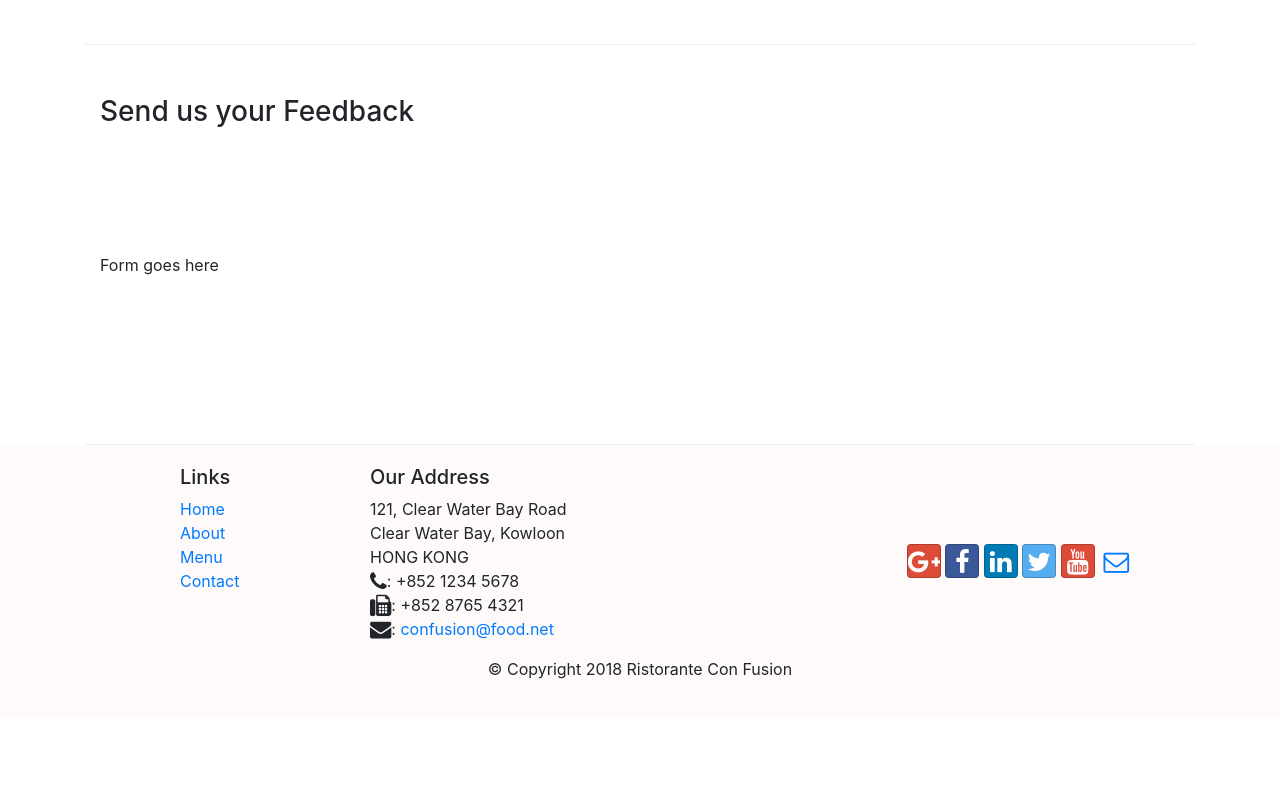
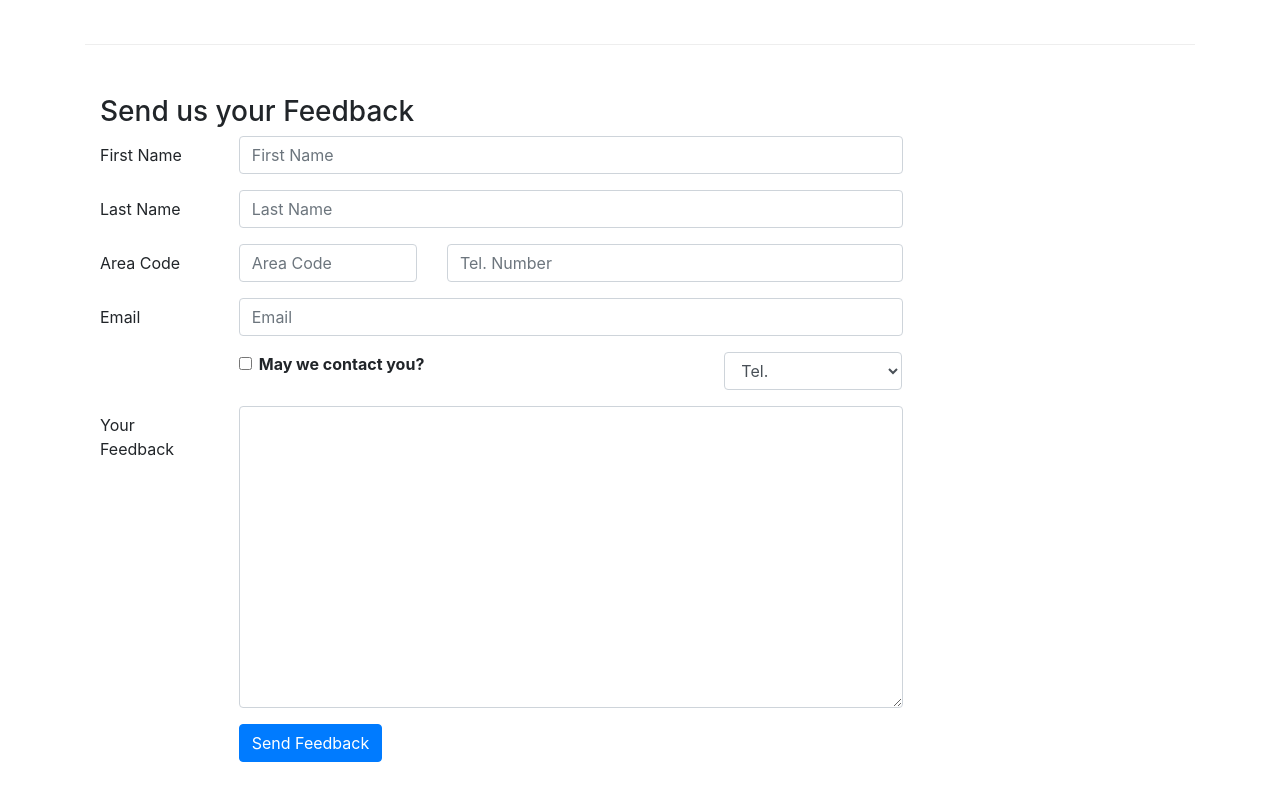
Before and after one commit to arch1baald/course-bootstrap, a website: page Bootstrap4/conFusion/contactus.html in a window 1280 px wide. Shown: the part 820-1620 px from the top of the page. Before the commit the page ends 1537 px from the top, so only its background shows below. Drawn offline with nearby package versions, Linux system fonts and the light colour scheme.

Commit message:
Feedback Forms: https://www.coursera.org/learn/bootstrap-4/lecture/ex6lF/exercise-video-forms

```diff
--- a/Bootstrap4/conFusion/contactus.html
+++ b/Bootstrap4/conFusion/contactus.html
@@ -96,7 +96,68 @@
               <h3>Send us your Feedback</h3>
            </div>
             <div class="col-12 col-md-9">
-                Form goes here
+                <form>
+                    <div class="form-group row">
+                        <label for="firstname" class="col-md-2 col-form-label">First Name</label>
+                        <div class="col-md-10">
+                            <input type="text" class="form-control" id="firstname" name="firstname"
+                                placeholder="First Name">
+                        </div>
+                    </div>
+                    <div class="form-group row">
+                        <label for="lastname" class="col-md-2 col-form-label">Last Name</label>
+                        <div class="col-md-10">
+                            <input type="text" class="form-control" id="lastname" name="lastname"
+                                   placeholder="Last Name">
+                        </div>
+                    </div>
+                    <div class="form-group row">
+                        <label for="areacode" class="col-12 col-md-2 col-form-label">Area Code</label>
+                        <div class="col-5 col-md-3">
+                            <input type="text" class="form-control" id="areacode" name="areacod"
+                                   placeholder="Area Code">
+                        </div>
+                        <div class="col-7 col-md-7">
+                            <input type="text" class="form-control" id="phonenumber" name="phonenumber"
+                                   placeholder="Tel. Number">
+                        </div>
+                    </div>
+                    <div class="form-group row">
+                        <label for="email" class="col-md-2 col-form-label">Email</label>
+                        <div class="col-md-10">
+                            <input type="text" class="form-control" id="email" name="email"
+                                   placeholder="Email">
+                        </div>
+                    </div>
+                    <div class="form-group row">
+                        <div class="col-md-6 offset-md-2">
+                            <div class="form-check">
+                                <input type="checkbox" class="form-check-input"
+                                       name="approve" id="approve" value="">
+                                <label class="form-check-label" for="approve">
+                                    <strong>May we contact you?</strong>
+                                </label>
+                            </div>
+                        </div>
+                        <div class="col-md-3 offset-md-1">
+                            <select class="form-control">
+                                <option>Tel.</option>
+                                <option>Email</option>
+                            </select>
+                        </div>
+                    </div>
+                    <div class="form-group row">
+                        <label for="feedback" class="col-md-2 col-form-label">Your Feedback</label>
+                        <div class="col-md-10">
+                            <textarea class="form-control" id="feedback" name="feedback" rows="12"></textarea>
+                        </div>
+                    </div>
+                    <div class="form-group row">
+                        <div class="offset-md-2 col-md-10">
+                            <button type="submit" class="btn btn-primary">Send Feedback</button>
+                        </div>
+                    </div>
+                </form>
             </div>
              <div class="col-12 col-md">
             </div>
```
